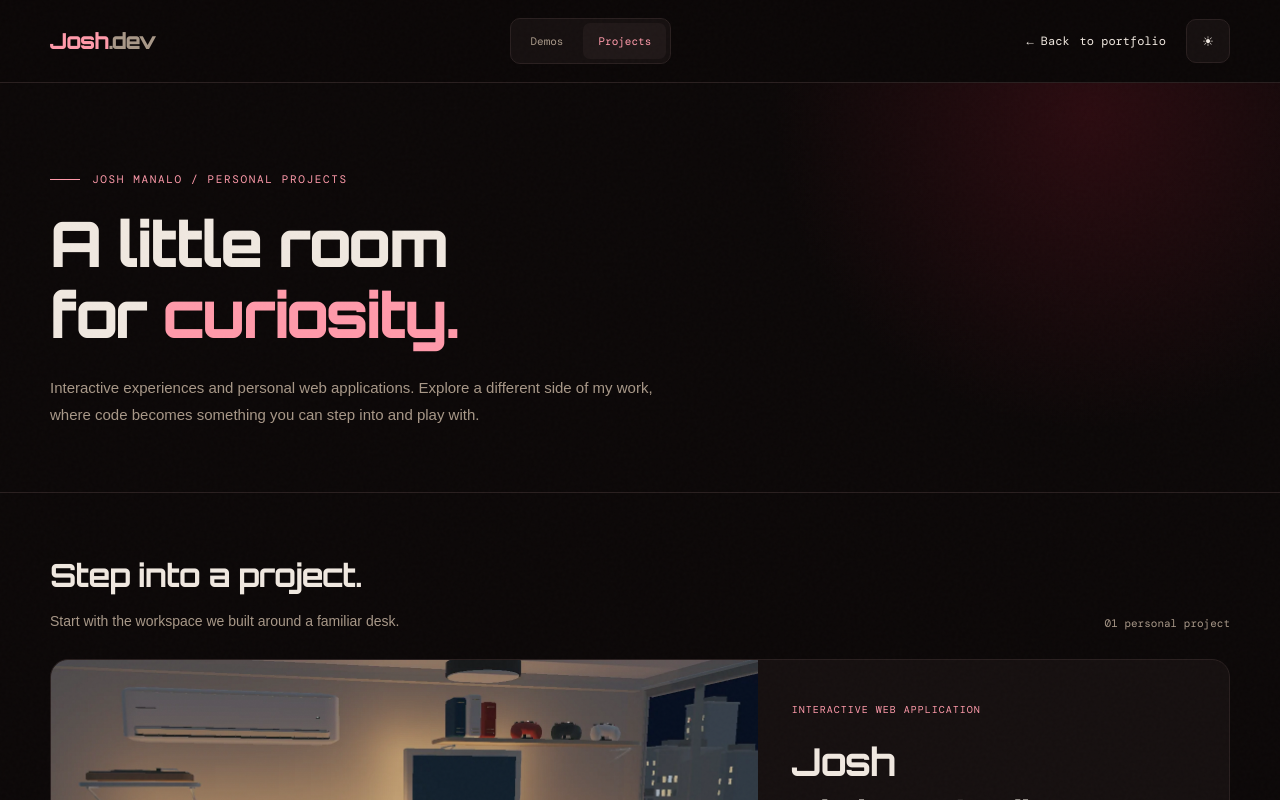
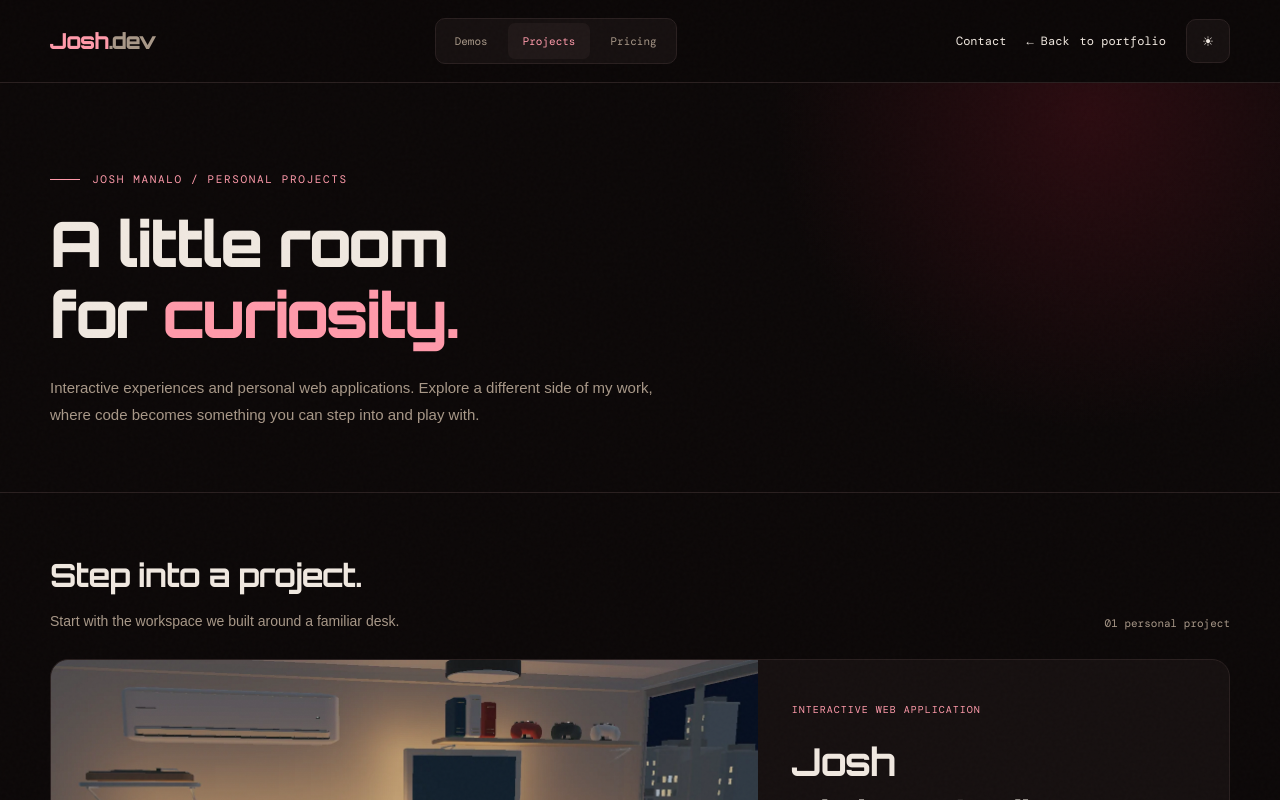
Before and after one commit to jmdmanalo2222/portfolio, a website: page projects/index.html in a window 1280 px wide. Shown: the top 800 px of the page. Drawn offline with nearby package versions, Linux system fonts and the light colour scheme; a web font is replaced by a local one.

Commit message:
Update index.html

```diff
--- a/projects/index.html
+++ b/projects/index.html
@@ -56,8 +56,8 @@
 <a class="projects-skip" href="#projects-main">Skip to projects</a>
 <header class="showcase-header"><div class="showcase-shell showcase-header-inner">
 <a class="showcase-brand" href="../index.html#home" aria-label="Josh Manalo portfolio home">Josh<span>.dev</span></a>
-<nav class="portfolio-view-tabs" aria-label="Explore Josh’s work"><a href="../showcase.html">Demos</a><a href="index.html" aria-current="page">Projects</a></nav>
-<div class="showcase-header-actions"><a class="showcase-back" href="../index.html#home">← Back<span class="showcase-back-extra"> to portfolio</span></a><button class="showcase-theme" id="projects-theme" type="button" aria-label="Switch theme"><span aria-hidden="true">☀</span></button></div>
+<nav class="portfolio-view-tabs" aria-label="Explore Josh’s work"><a href="../showcase.html">Demos</a><a href="index.html" aria-current="page">Projects</a><a href="../pricing.html">Pricing</a></nav>
+<div class="showcase-header-actions"><a class="showcase-back" href="../CTA.html">Contact</a><a class="showcase-back" href="../index.html#home">← Back<span class="showcase-back-extra"> to portfolio</span></a><button class="showcase-theme" id="projects-theme" type="button" aria-label="Switch theme"><span aria-hidden="true">☀</span></button></div>
 </div></header>
 <main id="projects-main">
 <section class="showcase-hero"><div class="showcase-shell"><p class="showcase-eyebrow">Josh Manalo / Personal projects</p><h1>A little room<br>for <em>curiosity.</em></h1><p class="showcase-intro">Interactive experiences and personal web applications. Explore a different side of my work, where code becomes something you can step into and play with.</p></div></section>
```
